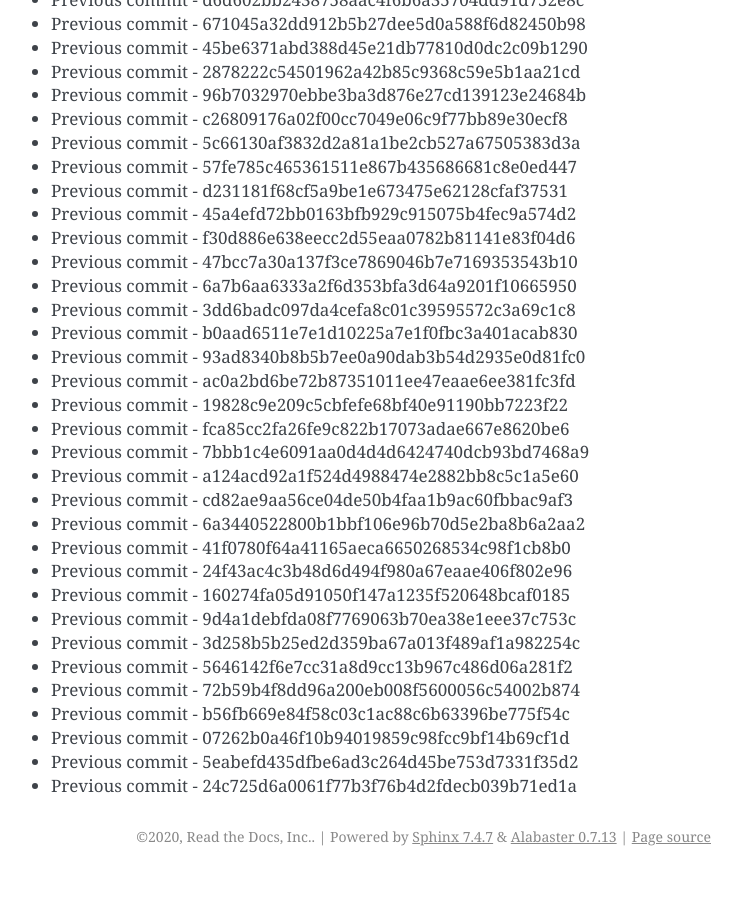
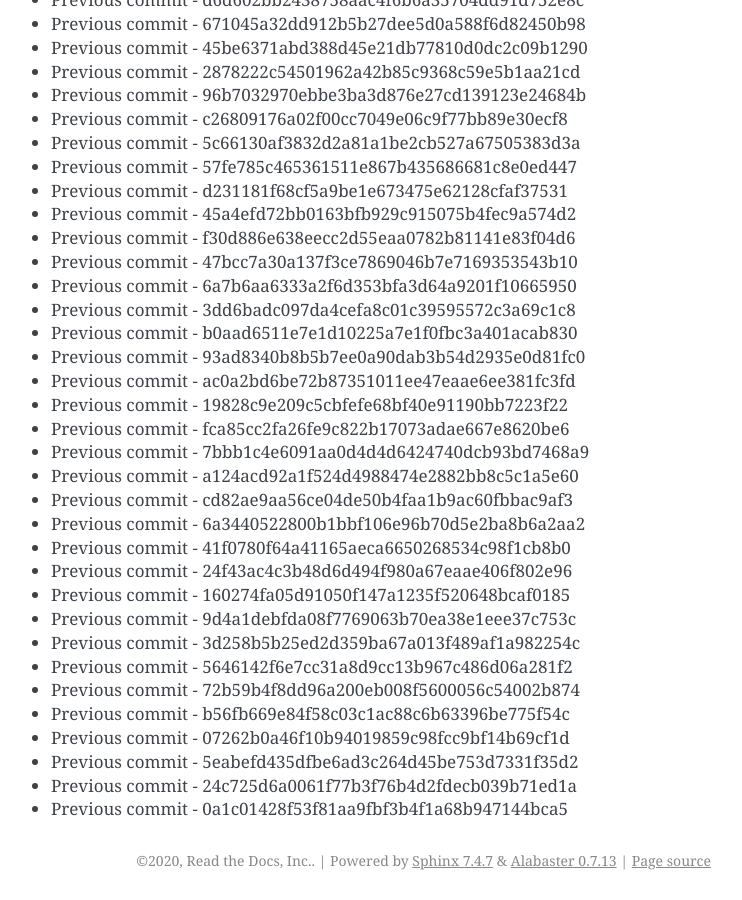
Before and after one commit to readthedocs/rtd-git-stresstest, a Sphinx documentation site: the page built from docs/updates.rst, in a window 1280 px wide and 900 px high, scrolled down 75782 px. Shown: the whole window, without its empty margins (399-1141 px from the left). Built offline with Sphinx 7.4.7, drawn with Linux system fonts in a browser that asks for light colours; before the commit the page ends 76658 px from its top, so only the background shows below that.

Commit message:
Generating commit from previous: 0a1c01428f53f81aa9fbf3b4f1a68b947144bca5

```diff
--- a/docs/updates.rst
+++ b/docs/updates.rst
@@ -3216,3 +3216,4 @@ It can be tested for any performance characteristics.
 * Previous commit - 07262b0a46f10b94019859c98fcc9bf14b69cf1d
 * Previous commit - 5eabefd435dfbe6ad3c264d45be753d7331f35d2
 * Previous commit - 24c725d6a0061f77b3f76b4d2fdecb039b71ed1a
+* Previous commit - 0a1c01428f53f81aa9fbf3b4f1a68b947144bca5
```
